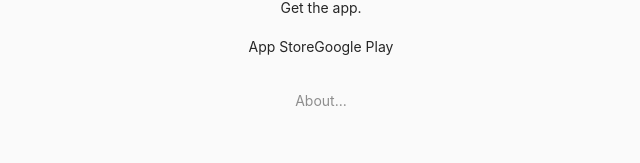
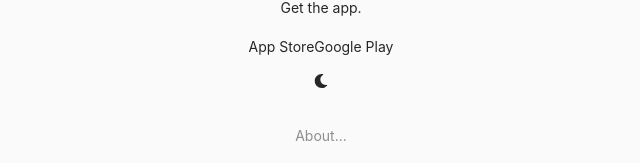
Before and after one commit to ryong9rrr/instaclone-frontend, a React (Create React App) app: page / in a window 1280 px wide. Shown: the part 536-699 px from the top of the page, without its empty margins (319-959 px from the left). Built offline with nearby package versions, Linux system fonts and the light colour scheme.

Commit message:
#10.14 Dark Mode

```diff
--- a/src/apollo.js
+++ b/src/apollo.js
@@ -7,17 +7,32 @@ import {
 } from "@apollo/client";
 import { onError } from "@apollo/client/link/error";
 
-export const isLoggedInVar = makeVar(Boolean(localStorage.getItem("token")));
+const TOKEN = "TOKEN";
+const DARK_MODE = "DARK_MODE";
 
-export const darkModeVar = makeVar(false);
+export const isLoggedInVar = makeVar(Boolean(localStorage.getItem(TOKEN)));
+
+export const darkModeVar = makeVar(
+  Boolean(localStorage.getItem(DARK_MODE) === "enabled")
+);
+
+export const enableDarkMode = () => {
+  localStorage.setItem(DARK_MODE, "enabled");
+  darkModeVar(true);
+};
+
+export const disableDarkMode = () => {
+  localStorage.removeItem(DARK_MODE);
+  darkModeVar(false);
+};
 
 export const logUserIn = (token) => {
-  localStorage.setItem("token", token);
+  localStorage.setItem(TOKEN, token);
   isLoggedInVar(true);
 };
 
 export const logUserOut = () => {
-  localStorage.removeItem("token");
+  localStorage.removeItem(TOKEN);
   isLoggedInVar(false);
 };
 
--- a/src/components/auth/AuthLayout.js
+++ b/src/components/auth/AuthLayout.js
@@ -1,4 +1,9 @@
+import { useReactiveVar } from "@apollo/client";
+import {} from "@fortawesome/free-regular-svg-icons";
+import { faMoon, faSun } from "@fortawesome/free-solid-svg-icons";
+import { FontAwesomeIcon } from "@fortawesome/react-fontawesome";
 import styled from "styled-components";
+import { darkModeVar, disableDarkMode, enableDarkMode } from "../../apollo";
 
 const Container = styled.div`
   margin-top: 45px;
@@ -13,10 +18,25 @@ const Wrapper = styled.section`
   width: 100%;
 `;
 
+const Footer = styled.footer`
+  margin-top: 20px;
+`;
+
+const DarkModeBtn = styled.span`
+  cursor: pointer;
+`;
+
 function AuthLayout({ children }) {
+  const darkMode = useReactiveVar(darkModeVar);
+
   return (
     <Container>
       <Wrapper>{children}</Wrapper>
+      <Footer>
+        <DarkModeBtn onClick={darkMode ? disableDarkMode : enableDarkMode}>
+          <FontAwesomeIcon icon={darkMode ? faSun : faMoon} />
+        </DarkModeBtn>
+      </Footer>
     </Container>
   );
 }
--- a/src/styles.js
+++ b/src/styles.js
@@ -3,6 +3,7 @@ import reset from "styled-reset";
 
 export const lightTheme = {
   //blue
+  bgColor: "#FAFAFA",
   accent: "#0095f6",
   fontColor: "rgb(38, 38, 38)",
   borderColor: "rgb(219, 219, 219)",
@@ -12,10 +13,13 @@ export const lightTheme = {
 };
 
 export const darkTheme = {
-  //임시
-  accent: "red",
-  fontColor: "red",
-  borderColor: "red",
+  bgColor: "#2d3436",
+  accent: "#0095f6",
+  fontColor: "#ecf0f1",
+  borderColor: "#ecf0f1",
+  facebookColor: "#385285",
+  footerColor: "#8e8e8e",
+  subGray: "rgb(142,142,142)",
 };
 
 export const GlobalStyles = createGlobalStyle`
@@ -39,9 +43,8 @@ export const GlobalStyles = createGlobalStyle`
     }
 
     body {
-      background-color: #FAFAFA;
+      background-color: ${(props) => props.theme.bgColor};
       font-size:14px;
-      color: ${(props) =>
-        props.theme.darkMode ? darkTheme.fontColor : lightTheme.fontColor};
+      color: ${(props) => props.theme.fontColor};
     }
 `;
```
Also changed, not shown: recap/frontend.md (+7 -0 lines).
